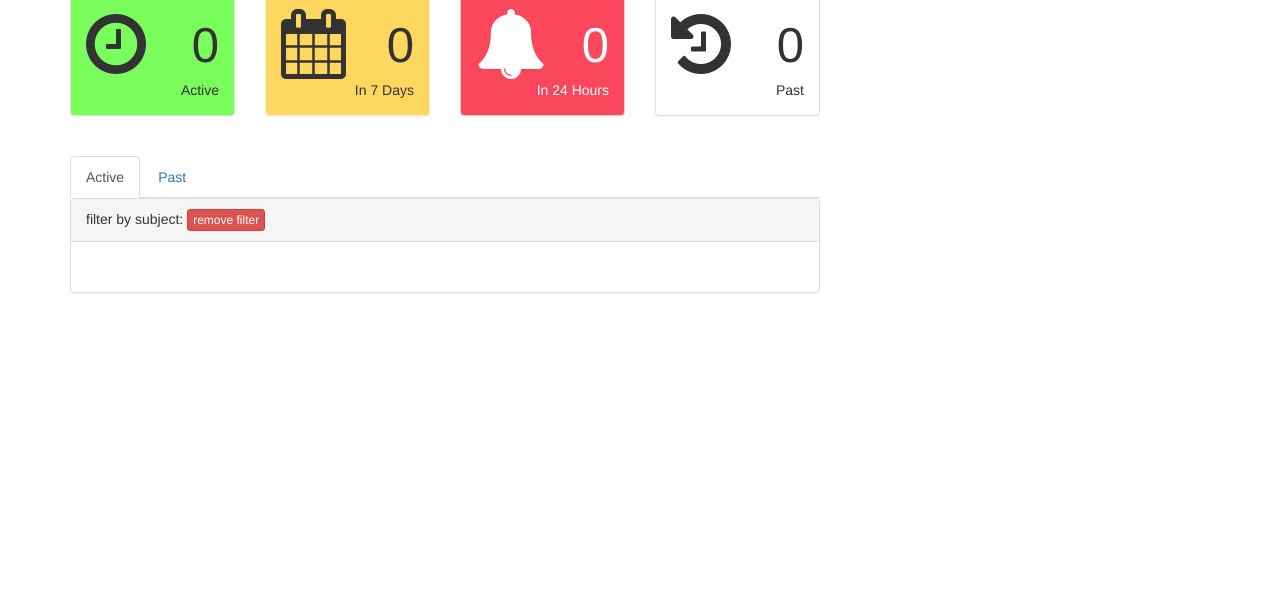
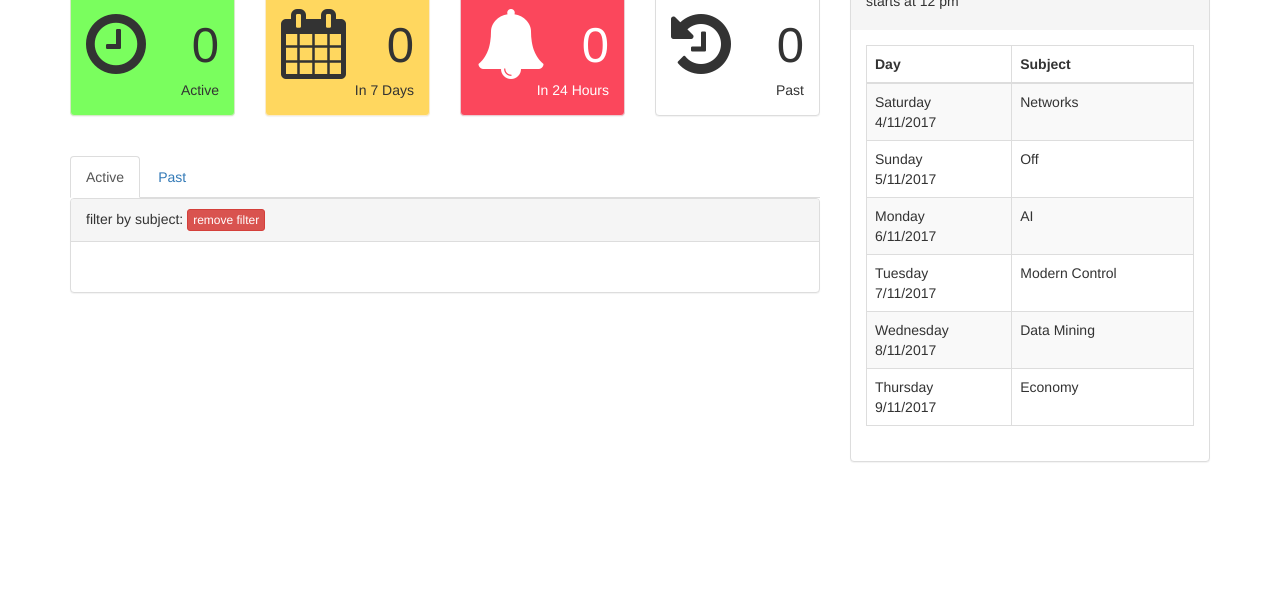
Before and after one commit to csed2018/csed2018.github.io, a plain HTML site: page index.html in a window 1280 px wide. Shown: the part 209-800 px from the top of the page. Drawn offline with Linux system fonts and the light colour scheme; no server answers.

Commit message:
Add Midterm table

```diff
--- a/index.html
+++ b/index.html
@@ -196,6 +196,47 @@
 
 			</h2>
       <div class="panel-group">
+        <div class="panel panel-default">
+          <div class="panel-heading panel-title">
+            The 9th Midterm Exams <h5> starts at 12 pm </h5>
+          </div>
+          <div class="panel-body">
+              <table class="table table-striped table-bordered table-hover">
+                  <thead>
+                      <tr>
+                          <th>Day</th>
+                          <th>Subject</th>
+                      </tr>
+                  </thead>
+                  <tbody>
+                      <tr>
+                          <td>Saturday <br> 4/11/2017 </td>
+                          <td>Networks</td>
+                      </tr>
+                      <tr>
+                          <td>Sunday <br> 5/11/2017 </td>
+                          <td>Off</td>
+                      </tr>
+                      <tr>
+                          <td>Monday <br> 6/11/2017 </td>
+                          <td>AI</td>
+                      </tr>
+                      <tr>
+                          <td>Tuesday <br> 7/11/2017 </td>
+                          <td>Modern Control</td>
+                      </tr>
+                      <tr>
+                          <td>Wednesday <br> 8/11/2017 </td>
+                          <td>Data Mining</td>
+                      </tr>
+                      <tr>
+                          <td>Thursday <br> 9/11/2017 </td>
+                          <td>Economy</td>
+                      </tr>
+                  </tbody>
+              </table>
+          </div>
+        </div>
 		  </div>
     </div>
 	</div>
```
